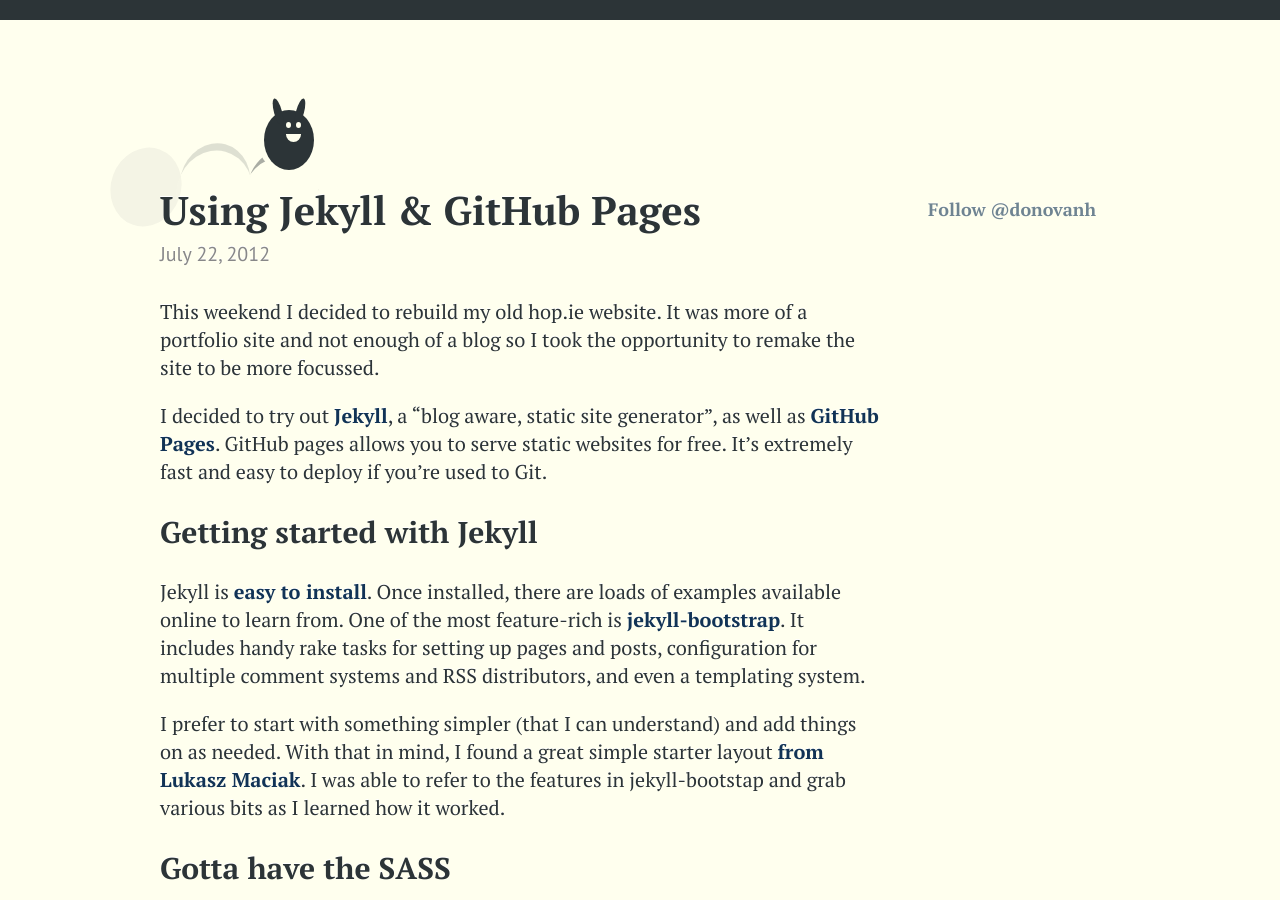
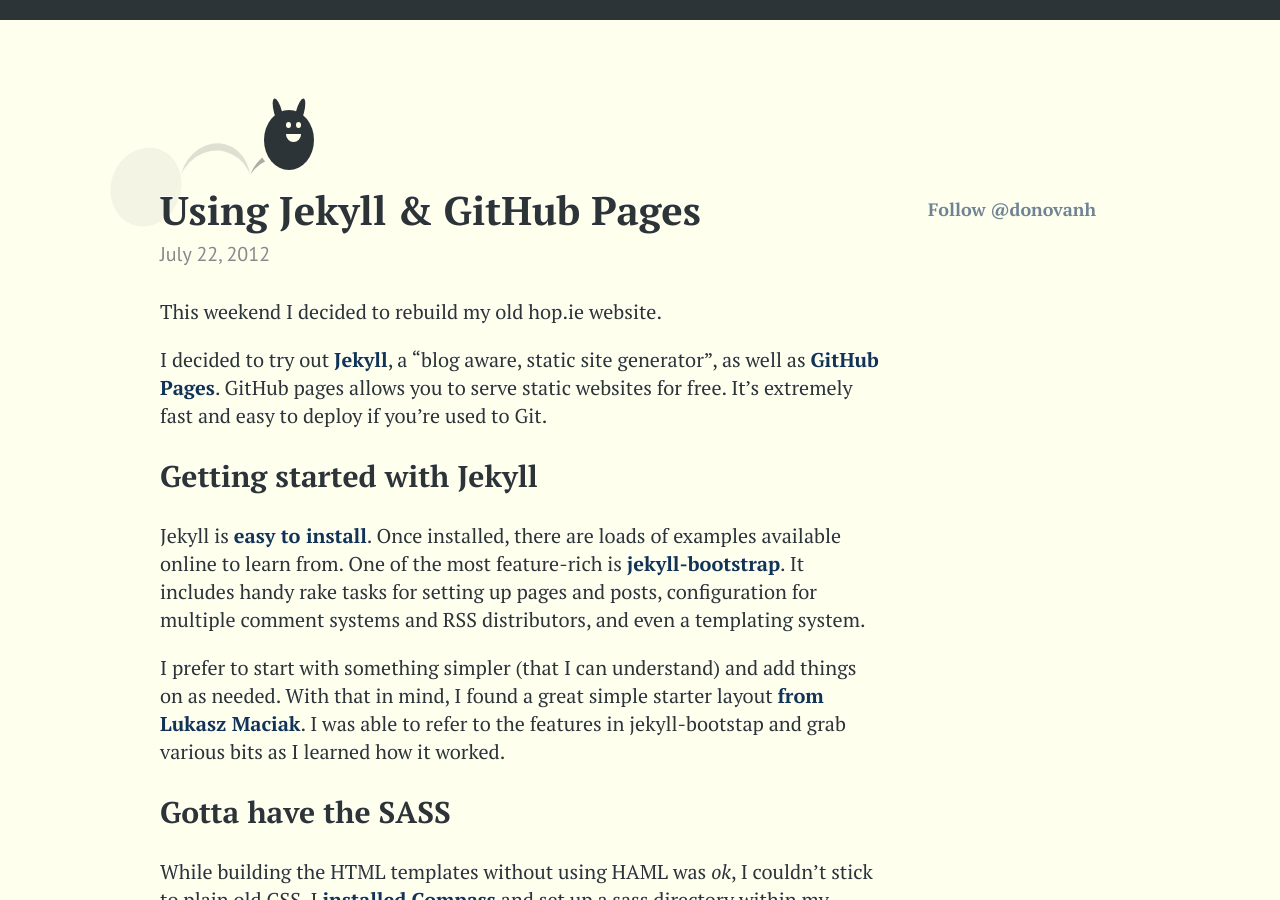
Before and after one commit to donovanh/donovanh.github.com, a Jekyll site: the page built from _posts/2012-07-22-jekyll-github-pages.markdown, in a window 1280 px wide and 900 px high. Built offline with Jekyll 4.4.1, drawn with Linux system fonts in a browser that asks for light colours; nearby versions of some CDN libraries; comment, search, counter and statistics services are not loaded.

Commit message:
Tidied away a crappy sentence

```diff
--- a/_posts/2012-07-22-jekyll-github-pages.markdown
+++ b/_posts/2012-07-22-jekyll-github-pages.markdown
@@ -5,7 +5,7 @@ description: "How I built this blog. (Hint: By using Jekyll and GitHub Pages)"
 category:
 tags: [jekyl, GitHub pages]
 ---
-This weekend I decided to rebuild my old hop.ie website. It was more of a portfolio site and not enough of a blog so I took the opportunity to remake the site to be more focussed.
+This weekend I decided to rebuild my old hop.ie website.
 
 I decided to try out [Jekyll][1], a "blog aware, static site generator", as well as [GitHub Pages][2]. GitHub pages allows you to serve static websites for free. It's extremely fast and easy to deploy if you're used to Git.
 
```
